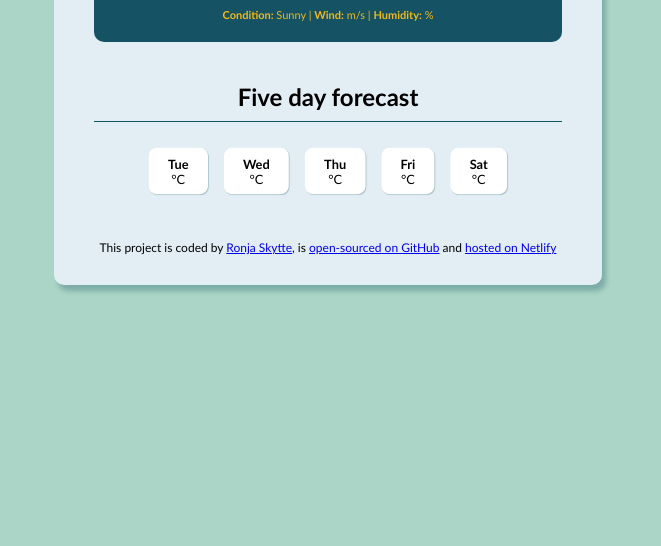
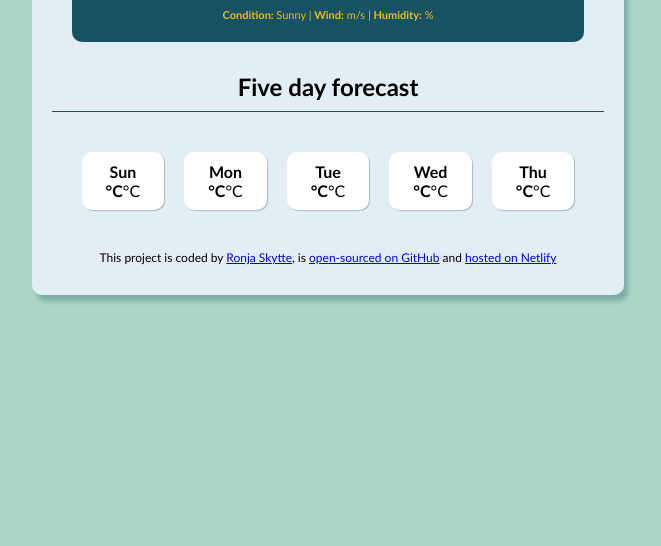
Before and after one commit to Ron-Skyt/shecodes-plus-weather-app, a plain HTML site: page index.html in a window 1280 px wide. Shown: the part 254-800 px from the top of the page, without its empty margins (312-973 px from the left). Drawn offline with nearby package versions, Linux system fonts and the light colour scheme; no server answers.

Commit message:
Inject the forecast HTML from JavaScript

```diff
--- a/index.html
+++ b/index.html
@@ -40,49 +40,8 @@
             <strong>Humidity:</strong> <span id="humidity"></span>%
           </p>
         </div>
-        <div class="five-day-forecast">
-          <h2>Five day forecast</h2>
-          <div class="five-day-data">
-            <div class="day">
-              <div id="first-day"><strong>Tue</strong></div>
-              <div id="first-day-icon"></div>
-              <div class="first-day temp">
-                <span id="first-day-temp"></span>°C
-              </div>
-            </div>
-            <div class="day">
-              <div id="second-day">
-                <strong>Wed</strong>
-              </div>
-              <div id="second-day-icon"></div>
-              <div class="second-day temp">
-                <span id="second-day-temp"></span>°C
-              </div>
-            </div>
-            <div class="day">
-              <div id="third-day">
-                <strong>Thu</strong>
-              </div>
-              <div id="third-day-icon"></div>
-              <div class="third-day temp">
-                <span id="third-day-temp"></span>°C
-              </div>
-            </div>
-            <div class="day">
-              <div id="fourth-day"><strong>Fri</strong></div>
-              <div id="fourth-day-icon"></div>
-              <div class="fourth-day temp">
-                <span id="fourth-day-temp"></span>°C
-              </div>
-            </div>
-            <div class="day">
-              <div id="fifth-day"><strong>Sat</strong></div>
-              <div id="fifth-day-icon"></div>
-              <div class="fifth-day temp">
-                <span id="fifth-day-temp"></span>°C
-              </div>
-            </div>
-          </div>
+        <h2>Five day forecast</h2>
+        <div class="weather-forecast" id="forecast">
         </div>
       </main>
       <footer>
--- a/src/index.css
+++ b/src/index.css
@@ -97,26 +97,22 @@ p {
   color: #f0b917;
 }
 
-.five-day-forecast {
-  border-radius: 10px;
-  padding: 10px 0 10px 0;
-  margin: 20px;
-  color: black;
-}
-
 h2 {
   margin: 0 0 10px 0;
   padding: 10px;
   border-bottom: 1px solid #155263;
 }
 
-.five-day-data {
+.weather-forecast {
+  border-radius: 10px;
+  padding: 10px 0 10px 0;
+  margin: 20px;
+  color: black;
   display: flex;
-  justify-content: center;
-  transform: scale(0.8);
+  justify-content: space-around;
 }
 
-.day {
+.weather-forecast-day {
   background-color: white;
   border-radius: 10px;
   padding: 10px 24px;
@@ -126,11 +122,16 @@ h2 {
   font-weight: bold;
 }
 
-.five-day-forecast .temp {
-  font-weight: 100;
+.weather-forecast-temperatures {
+  display: flex;
+  justify-content: space-evenly;
 }
 
-.five-day-data img {
+.weather-forecast-temp-low {
+  font-weight: 300;
+}
+
+.weather-forecast-icon img {
   width: 60px;
   height: 60px;
 }
--- a/src/script.js
+++ b/src/script.js
@@ -9,43 +9,7 @@ function updateWeatherData(response) {
     <img
       src="${response.data.daily[0].condition.icon_url}"
       class="current-weather-icon"
-    />`;
-
-  let firstDayTemp = document.querySelector("#first-day-temp");
-  let firstDayIcon = document.querySelector("#first-day-icon");
-  firstDayIcon.innerHTML = `
-    <img
-      src="${response.data.daily[1].condition.icon_url}"
-      class="current-weather-icon"
-    />`;
-  let secondDayTemp = document.querySelector("#second-day-temp");
-  let secondDayIcon = document.querySelector("#second-day-icon");
-  secondDayIcon.innerHTML = `
-    <img
-      src="${response.data.daily[2].condition.icon_url}"
-      class="current-weather-icon"
-    />`;
-  let thirdDayTemp = document.querySelector("#third-day-temp");
-  let thirdDayIcon = document.querySelector("#third-day-icon");
-  thirdDayIcon.innerHTML = `
-    <img
-      src="${response.data.daily[3].condition.icon_url}"
-      class="current-weather-icon"
-    />`;
-  let fourthDayTemp = document.querySelector("#fourth-day-temp");
-  let fourthDayIcon = document.querySelector("#fourth-day-icon");
-  fourthDayIcon.innerHTML = `
-    <img
-      src="${response.data.daily[4].condition.icon_url}"
-      class="current-weather-icon"
-    />`;
-  let fifthDayTemp = document.querySelector("#fifth-day-temp");
-  let fifthDayIcon = document.querySelector("#fifth-day-icon");
-  fifthDayIcon.innerHTML = `
-    <img
-      src="${response.data.daily[2].condition.icon_url}"
-      class="current-weather-icon"
-    />`;
+      />`;
 
   currentTemperature.innerHTML = Math.round(
     response.data.daily[0].temperature.day
@@ -54,14 +18,6 @@ function updateWeatherData(response) {
   weatherInfo.innerHTML = response.data.daily[0].condition.description;
   wind.innerHTML = Math.round(response.data.daily[0].wind.speed);
   humidity.innerHTML = Math.round(response.data.daily[0].temperature.humidity);
-
-  firstDayTemp.innerHTML = Math.round(response.data.daily[1].temperature.day);
-  secondDayTemp.innerHTML = Math.round(response.data.daily[2].temperature.day);
-  thirdDayTemp.innerHTML = Math.round(response.data.daily[3].temperature.day);
-  fourthDayTemp.innerHTML = Math.round(response.data.daily[4].temperature.day);
-  fifthDayTemp.innerHTML = Math.round(response.data.daily[5].temperature.day);
-
-  console.log(response.data);
 }
 
 function searchCity(city) {
@@ -81,12 +37,6 @@ function formatTimeAndDate() {
   let currentDayElement = document.querySelector("#day");
   let currentDateElement = document.querySelector("#date");
 
-  let firstDay = document.querySelector("#first-day");
-  let secondDay = document.querySelector("#second-day");
-  let thirdDay = document.querySelector("#third-day");
-  let fourthDay = document.querySelector("#fourth-day");
-  let fifthDay = document.querySelector("#fifth-day");
-
   let minutes = date.getMinutes();
   let hours = date.getHours();
 
@@ -99,28 +49,10 @@ function formatTimeAndDate() {
   timeElement.innerHTML = `${hours}:${minutes}`;
 
   let day = date.getDay();
-  let days = [
-    "Sun",
-    "Mon",
-    "Tue",
-    "Wed",
-    "Thu",
-    "Fri",
-    "Sat",
-    "Sun",
-    "Mon",
-    "Tue",
-    "Wed",
-    "Thu",
-  ];
+  let days = ["Sun", "Mon", "Tue", "Wed", "Thu", "Fri", "Sat"];
 
   let formattedDay = days[day];
   currentDayElement.innerHTML = `${formattedDay}`;
-  firstDay.innerHTML = `${days[day + 1]}`;
-  secondDay.innerHTML = `${days[day + 2]}`;
-  thirdDay.innerHTML = `${days[day + 3]}`;
-  fourthDay.innerHTML = `${days[day + 4]}`;
-  fifthDay.innerHTML = `${days[day + 5]}`;
 
   let month = date.getMonth();
   let months = [
@@ -142,11 +74,82 @@ function formatTimeAndDate() {
   currentDateElement.innerHTML = `${date.getDate()} ${formattedMonth}`;
 }
 
-let searchFormElement = document.querySelector("#search-form");
-searchFormElement.addEventListener("submit", handleSearchSubmit);
+function displayForecast() {
+  let days = ["Sun", "Mon", "Tue", "Wed", "Thu"];
+  let forecastHtml = "";
+
+  days.forEach(function (day) {
+    forecastHtml =
+      forecastHtml +
+      `<div class="weather-forecast-day">
+    <div class="weather-forecast-date">${day}</div>
+    <div class="weather-forecast-icon"></div>
+    <div class="weather-forecast-temperatures">
+      <div class="weather-forecast-temp-high">
+      °C</div>
+      <div class="weather-forecast-temp-low">°C</div>
+      </div>
+    </div>
+    `;
+  });
+
+  let forecastElement = document.querySelector("#forecast");
+  forecastElement.innerHTML = forecastHtml;
+}
+
+/*
+let firstDayTemp = document.querySelector("#first-day-temp");
+let firstDayIcon = document.querySelector("#first-day-icon");
+firstDayIcon.innerHTML = `
+<img
+src="${response.data.daily[1].condition.icon_url}"
+class="current-weather-icon"
+/>`;
+let secondDayTemp = document.querySelector("#second-day-temp");
+let secondDayIcon = document.querySelector("#second-day-icon");
+secondDayIcon.innerHTML = `
+<img
+src="${response.data.daily[2].condition.icon_url}"
+class="current-weather-icon"
+/>`;
+let thirdDayTemp = document.querySelector("#third-day-temp");
+let thirdDayIcon = document.querySelector("#third-day-icon");
+thirdDayIcon.innerHTML = `
+<img
+src="${response.data.daily[3].condition.icon_url}"
+class="current-weather-icon"
+/>`;
+let fourthDayTemp = document.querySelector("#fourth-day-temp");
+let fourthDayIcon = document.querySelector("#fourth-day-icon");
+fourthDayIcon.innerHTML = `
+<img
+src="${response.data.daily[4].condition.icon_url}"
+class="current-weather-icon"
+/>`;
+let fifthDayTemp = document.querySelector("#fifth-day-temp");
+let fifthDayIcon = document.querySelector("#fifth-day-icon");
+fifthDayIcon.innerHTML = `
+<img
+src="${response.data.daily[2].condition.icon_url}"
+class="current-weather-icon"
+/>`;
+
+
+firstDayTemp.innerHTML = Math.round(response.data.daily[1].temperature.day);
+secondDayTemp.innerHTML = Math.round(response.data.daily[2].temperature.day);
+thirdDayTemp.innerHTML = Math.round(response.data.daily[3].temperature.day);
+fourthDayTemp.innerHTML = Math.round(response.data.daily[4].temperature.day);
+fifthDayTemp.innerHTML = Math.round(response.data.daily[5].temperature.day);
+
+console.log(response.data);
+*/
 
 let date = new Date();
 console.log(date);
 
+let searchFormElement = document.querySelector("#search-form");
+searchFormElement.addEventListener("submit", handleSearchSubmit);
+
 formatTimeAndDate();
 searchCity("Solbjerg");
+displayForecast();
```
